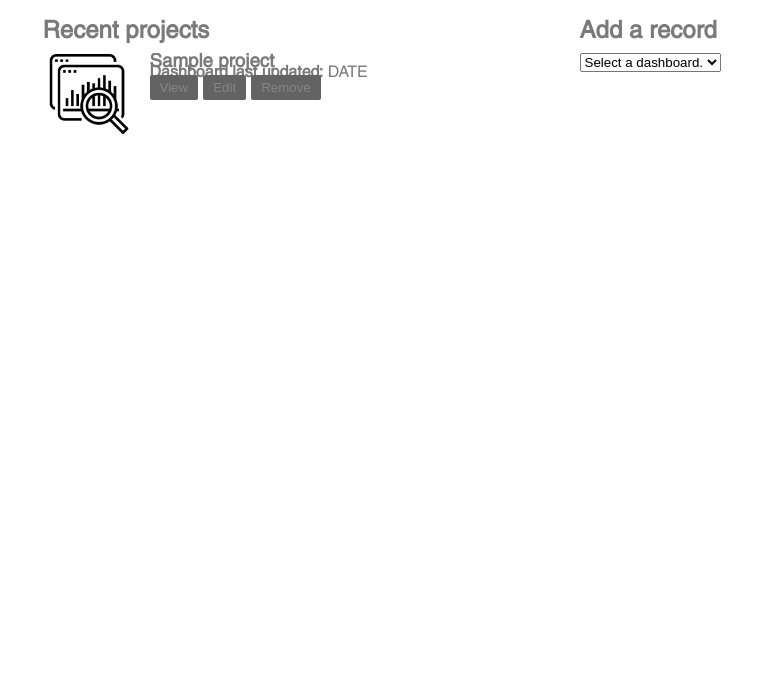
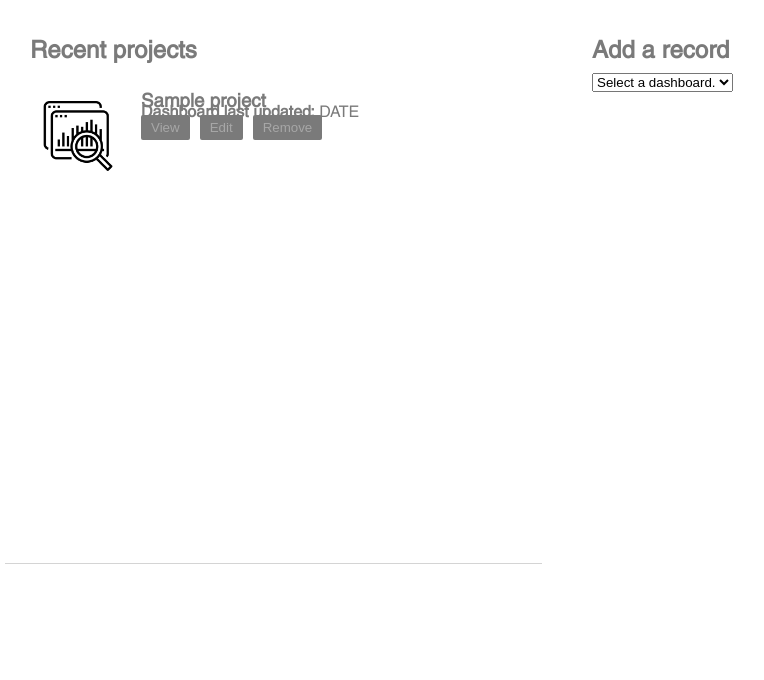
Before and after one commit to JRose31/ABADashboards, a Flask app: template templates/home.html in a window 1280 px wide. Shown: the part 120-800 px from the top of the page, without its empty margins (207-971 px from the left). Run offline with Flask 3, Linux system fonts and the light colour scheme; the template is opened without the code that fills it: most values are stand-ins (such as "Sample title", 1, 10 or a date in 2020).

Commit message:
Slight UI refinement

```diff
--- a/static/css/home.css
+++ b/static/css/home.css
@@ -13,26 +13,31 @@
 
 .content{
     justify-content: center;
+    /*align-items: center;*/
     /*border: red solid 2px;*/
+    height: max-content;
+    margin-top: 20px;
     width: 90vw;
 }
 
 .projects-container{
     /*width: 50vw;*/
-    /*height: 80vh;*/
+    height: max-content;
     display: flex;
     flex-direction: column;
     padding-left: 25px;
+    border-bottom: rgba(179,179,179,0.57) solid 1px;
+    padding-bottom: 10px;
     /*border: blue solid 2px;*/
 
 }
 
 .quick-data-add-container{
     /*width: 50vw;*/
-    /*height: 80vh;*/
+    height: max-content;
     display: flex;
     flex-direction: column;
-    padding-left: 25px;
+    padding-left: 50px;
     /*border: orange solid 2px;*/
 }
 
@@ -47,7 +52,8 @@
 
 .thumbnail-container{
     display: flex;
-    margin-bottom: 20px;
+    padding-top: 20px;
+    padding-bottom: 20px;
 }
 
 .project-details-container{
@@ -72,13 +78,18 @@
 
 .thumbnail-btn{
     background-color: white;
-    border: none;
+    border-radius: 50px;
+    border: solid 2px transparent;
+}
+
+.thumbnail-btn img{
+    padding: 5px;
 }
 
 .thumbnail-btn:hover{
     cursor: pointer;
     border: #4D87F4 solid 2px;
-    border-radius: 5px;
+    border-radius: 15px;
     box-shadow: #6D6D6D 2px 2px 5px;
 }
 
@@ -89,12 +100,12 @@
 }
 
 .project-options{
-    margin-right: 5px;
+    margin-right: 10px;
     border: none;
     padding: 5px 10px 5px 10px;
     border-radius: 2px;
-    background-color: #636363;
-    color: #858585;
+    background-color: #7a7a7a;
+    color: #a7a7a7;
 }
 
 .view-btn:hover{
--- a/templates/home.html
+++ b/templates/home.html
@@ -24,13 +24,13 @@
                 {% for project in projects %}
                     <div class="thumbnail-container">
                         <button class="thumbnail-btn" type="submit" name="project_button" value="{{ project }}">
-                            <img src="{{ url_for("static", filename="site_images/project_thumbnail.png") }}" alt="submit" width="80px"/>
+                            <img src="{{ url_for("static", filename="site_images/project_thumbnail.png") }}" alt="submit" width="70px"/>
                         </button>
                         <div class="project-details-container">
                             <h3 class="thumbnail-label">{{ project }}</h3>
                             <h4 class="detail-rows">Dashboard last updated: <span class="project-load-date">DATE</span></h4>
                             <div class="main-action-btns">
-                                <button class="project-options view-btn">View</button>
+                                <button class="project-options view-btn" type="submit" name="project_button" value="{{ project }}">View</button>
                                 <button class="project-options edit-btn">Edit</button>
                                 <button class="project-options remove-btn">Remove</button>
                             </div>
```
